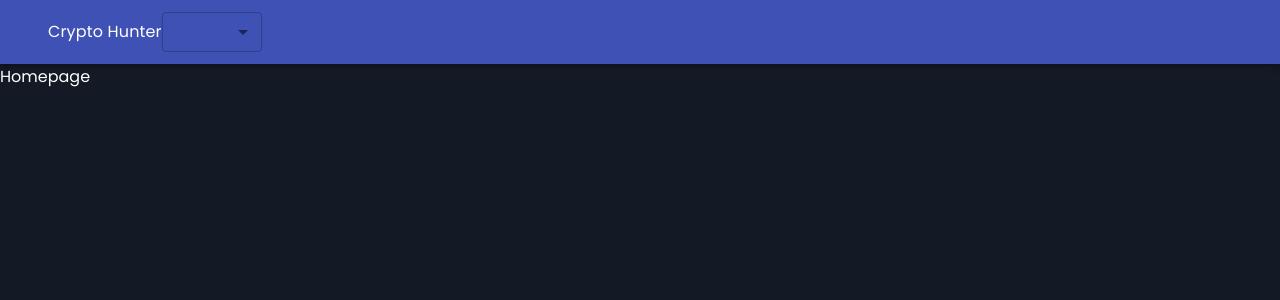
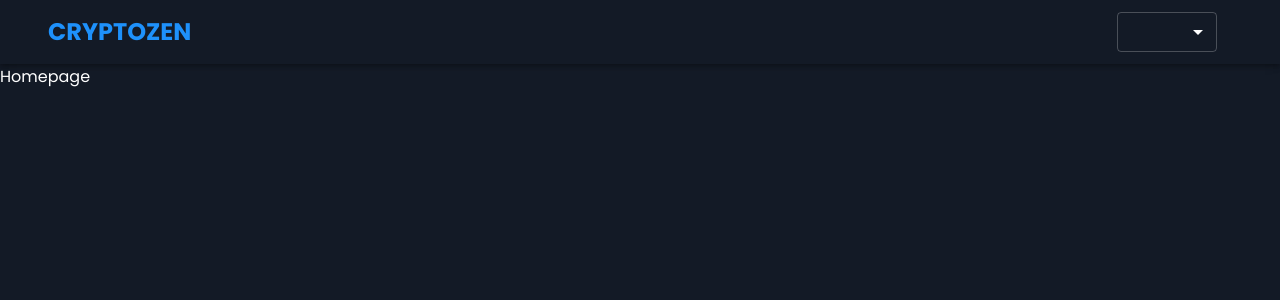
Before and after one commit to rynp03/cryptozen, a React (Create React App) app: page / in a window 1280 px wide. Shown: the top 300 px of the page. Built offline with nearby package versions, Linux system fonts and the light colour scheme.

Commit message:
aryan header

```diff
--- a/src/Components/Header.js
+++ b/src/Components/Header.js
@@ -1,25 +1,60 @@
 import {
   AppBar,
   Container,
+  createTheme,
+  makeStyles,
   MenuItem,
   Select,
+  ThemeProvider,
   Toolbar,
   Typography,
 } from "@material-ui/core";
+
 import React from "react";
+import { useNavigate } from "react-router-dom";
+
+const useStyles = makeStyles({
+  title: {
+    flex: 1,
+    color: "#1E91FB",
+    textTransform: 'uppercase',
+    fontWeight: "bold",
+    cursor: "pointer",
+  },
+});
 
 const Header = () => {
+  const classes = useStyles();
+
+  const navigate = useNavigate();
+
+  const darkTheme = createTheme({
+    palette: {
+      primary: {
+        main: "#fff",
+      },
+      type: "dark",
+    },
+  });
+
   return (
-    <AppBar color="primary" position="static">
+    <ThemeProvider theme={darkTheme}>
+      <AppBar color="transparent" position="static">
         <Container>
           <Toolbar>
-          <Typography>Crypto Hunter</Typography>
+            <Typography
+              onClick={() => navigate("/")}
+              className={classes.title}
+              variant="h5"
+            >
+              Cryptozen
+            </Typography>
             <Select
               variant="outlined"
               style={{
                 width: 100,
                 height: 40,
-              marginleft: 15,
+                marginRight: 15,
               }}
             >
               <MenuItem value={"USD"}> USD </MenuItem>
@@ -28,6 +63,7 @@ const Header = () => {
           </Toolbar>
         </Container>
       </AppBar>
+    </ThemeProvider>
   );
 };
 
--- a/src/index.css
+++ b/src/index.css
@@ -10,5 +10,5 @@
 
 a {
   text-decoration: none;
-  color: #d81e5b;
+  color: #1E91FB;
 }
```
Lines whose indentation alone changed are shown as unchanged.
